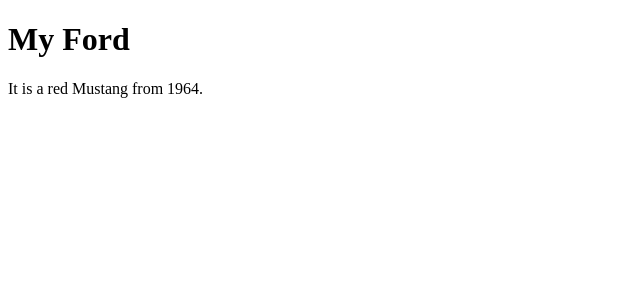
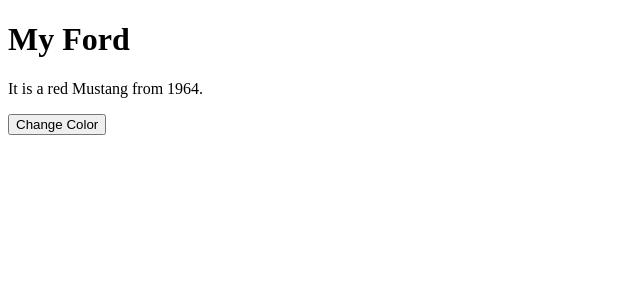
Before and after one commit to thanhpham091790/reactjs, a React (Create React App) app in the folder myfirstreact/: page / in a window 1280 px wide. Shown: the top 300 px of the page, without its empty margins (0-640 px from the left). Built offline with nearby package versions, Linux system fonts and the light colour scheme.

Commit message:
Changing the state object

```diff
--- a/myfirstreact/src/App.js
+++ b/myfirstreact/src/App.js
@@ -11,11 +11,17 @@ class Car extends React.Component{
             year: 1964
         };
     }
+    changeColor = () => {
+        this.setState({
+            color: "blue"
+        });
+    }
     render(){
         return (
             <div>
                 <h1>My {this.state.brand}</h1>
                 <p>It is a {this.state.color} {this.state.model} from {this.state.year}.</p>
+                <button onClick={this.changeColor}>Change Color</button>
             </div>
         );
     }
```
